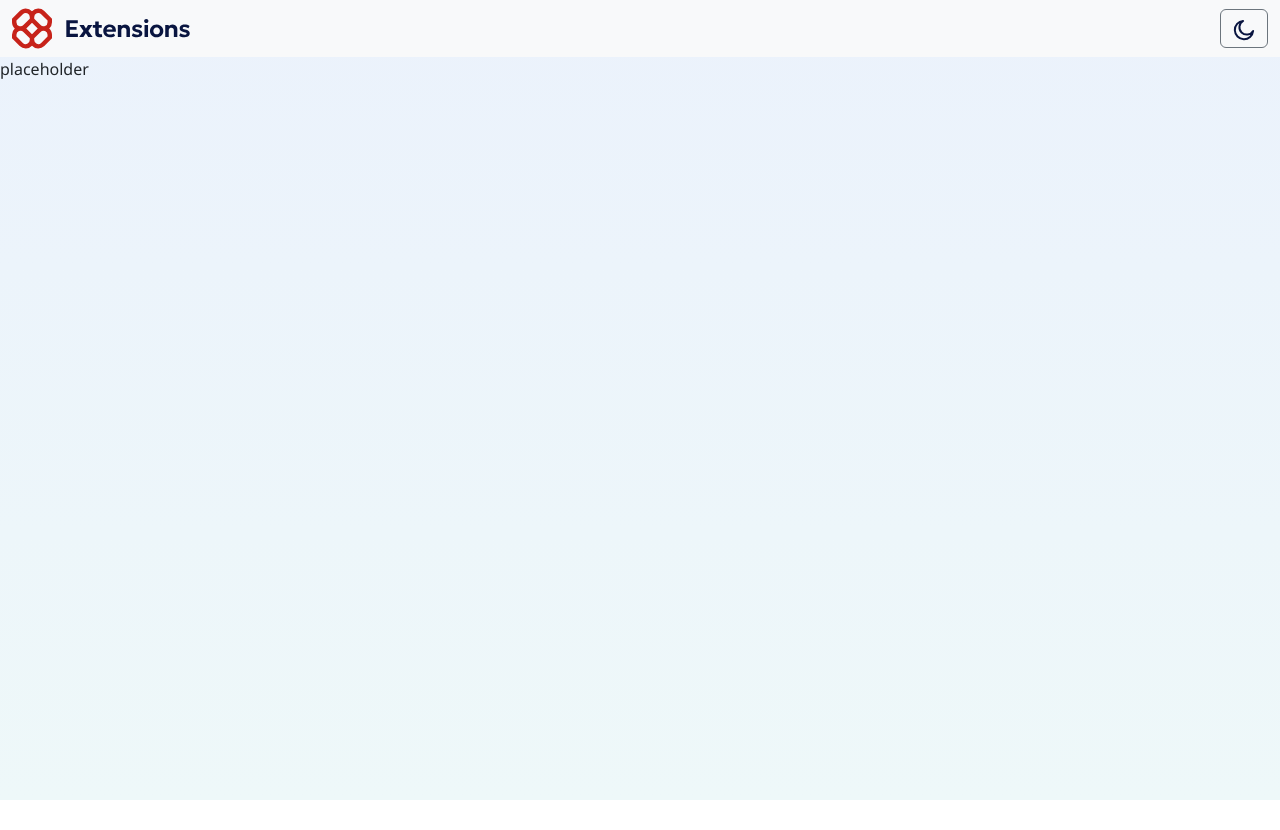
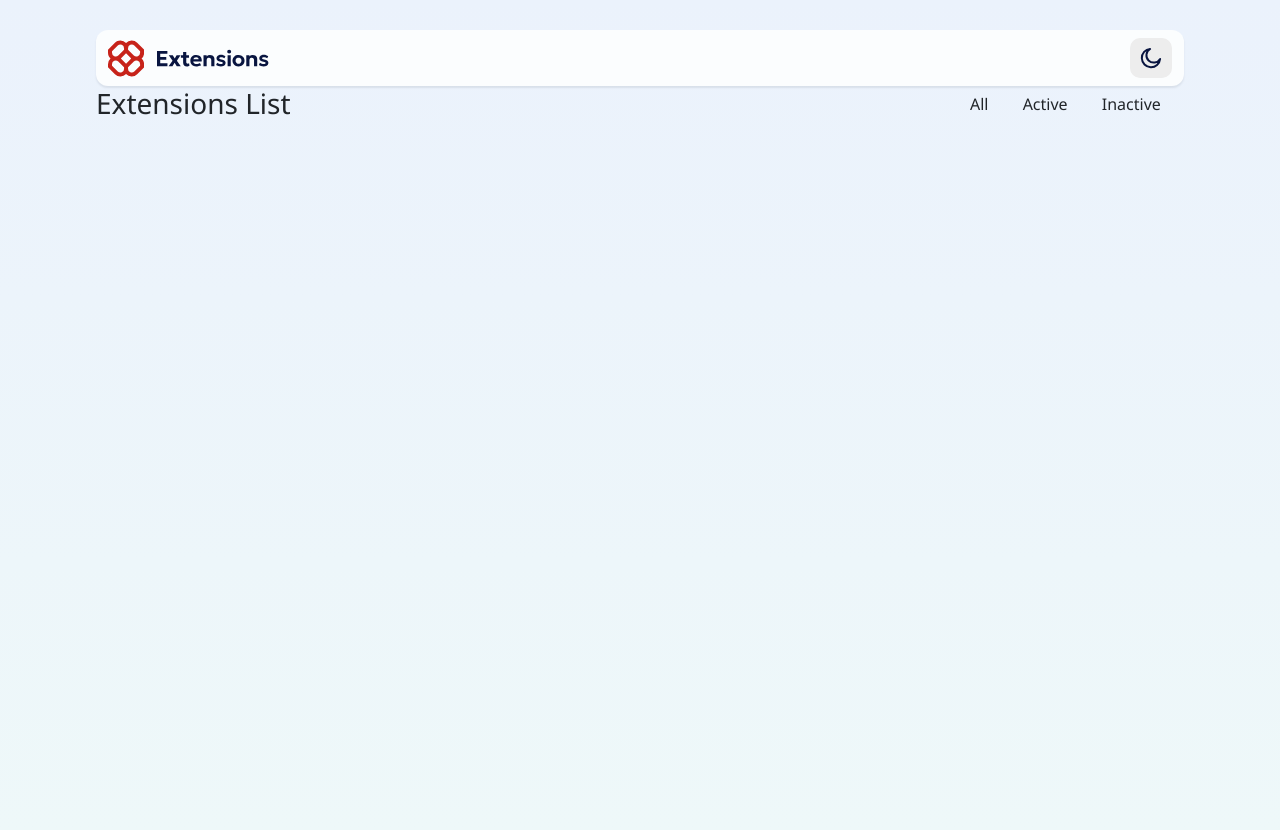
Before and after one commit to FriedAxons/browser-extension-manager-ui, a React (Vite) app: page / in a window 1280 px wide. Before the commit the page ends 800 px from the top, so only its background shows below. Built offline with nearby package versions, Linux system fonts and the light colour scheme.

Commit message:
Save styling progress
- Style filter bar buttons in various states like
hover, checked, and default

```diff
--- a/src/colormode.css
+++ b/src/colormode.css
@@ -4,8 +4,16 @@
   --bs-body-bg: linear-gradient(180deg, #ebf2fc 0%, #eef8f9 100%);
 
   /* Topbar */
+  --bs-topbar-bg: hsl(200, 60%, 99%);
+  --bs-topbar-bshadow: 0px 2px 2px hsla(225, 23%, 24%, 0.1);
+  --bs-topbar-btn: hsl(0, 0%, 93%);
+  --bs-topbar-btn-hover: hsl(0, 0%, 78%);
 
   /* FilterBar */
+  --bs-filterbar-btn-bg: hsl();
+  --bs-filterbar-btn-bg-hover: hsl();
+  --bs-filterbar-btn-active-bg: hsl();
+  --bs-filterbar-btn-color: hsl();
 
   /* GridCard */
 }
@@ -15,9 +23,16 @@
   --bs-body-bg: linear-gradient(180deg, #040918 0%, #091540 100%);
 
   /* Topbar */
-
+  --bs-topbar-bg: hsl(226, 25%, 17%);
+  --bs-topbar-btn: hsl(225, 23%, 24%);
+  --bs-topbar-btn-hover: hsl(226, 11%, 37%);
 
   /* FilterBar */
+  --bs-filterbar-btn-bg: hsl(225, 23%, 24%);
+  --bs-filterbar-btn-bg-hover: hsl(226, 11%, 37%);
+  --bs-filterbar-btn-selected-bg: hsl(3, 86%, 64%);
+  --bs-filterbar-btn-selected-color: hsl(227, 75%, 14%);
+  --bs-filterbar-btn-color: hsl(200, 60%, 99%);
 
   /* GridCard */
 }
@@ -27,6 +42,7 @@
   src: url("./assets/fonts/static/NotoSans-Regular.ttf") format("truetype");
 }
 
+/* Global styles */
 html,
 body {
   background: var(--bs-body-bg);
@@ -36,5 +52,55 @@ body {
   min-height: 100vh;
 
   font-size: 16px;
-  font-family: "Noto Sans", -apple-system, BlinkMacSystemFont, 'Segoe UI', Roboto, Helvetica, Arial, sans-serif;
+  font-family: "Noto Sans", -apple-system, BlinkMacSystemFont, "Segoe UI",
+    Roboto, Helvetica, Arial, sans-serif;
 }
+
+body > div {
+  width: 85%;
+  margin: 30px auto 50px;
+}
+
+.topbar {
+  border-radius: 12px;
+}
+
+.logo {
+  width: 100%;
+  height: 37px;
+}
+
+/* Topbar */
+.topbar {
+  background-color: var(--bs-topbar-bg);
+  box-shadow: var(--bs-topbar-bshadow);
+}
+
+.topbar button {
+  background-color: var(--bs-topbar-btn);
+}
+
+.topbar button:hover {
+  background-color: var(--bs-topbar-btn-hover);
+}
+
+/* FilterBar */
+.filterbar .btn {
+  background-color: var(--bs-filterbar-btn-bg);
+  color: var(--bs-filterbar-btn-color);
+  border: none;
+  margin-right: 0.7rem;
+  transition: background-color 0.2s ease;
+}
+
+.filterbar .btn:hover {
+  background-color: var(--bs-filterbar-btn-bg-hover);
+  color: var(--bs-filterbar-btn-color);
+}
+
+.filterbar .btn-check:checked + .btn {
+  background-color: var(--bs-filterbar-btn-selected-bg);
+  color: var(--bs-filterbar-btn-selected-color);
+}
+
+/* GridCard */
--- a/src/components/FilterBar.tsx
+++ b/src/components/FilterBar.tsx
@@ -1,5 +1,40 @@
+import { useState } from "react";
+import ButtonGroup from "react-bootstrap/ButtonGroup";
+import ToggleButton from "react-bootstrap/ToggleButton";
+
 const Filterbar = () => {
-return <>placeholder</>;
-}
+  const [filter, setFilter] = useState("all");
+
+  const options = [
+    { name: "All", value: "all" },
+    { name: "Active", value: "active" },
+    { name: "Inactive", value: "inactive" },
+  ];
+
+  return (
+    <div className="filterbar d-flex justify-content-between align-items-center mb-3">
+      {/* Left side heading */}
+      <h3 className="mb-0">Extensions List</h3>
+
+      {/* Right side filter toggles */}
+      <ButtonGroup aria-label="Extension filters">
+        {options.map((opt, idx) => (
+          <ToggleButton
+            key={idx}
+            id={`ext-filter-${opt.value}`}
+            type="radio"
+            variant="outline-secondary"
+            name="extensionFilter"
+            value={opt.value}
+            checked={filter === opt.value}
+            onChange={(e) => setFilter(e.currentTarget.value)}
+          >
+            {opt.name}
+          </ToggleButton>
+        ))}
+      </ButtonGroup>
+    </div>
+  );
+};
 
 export default Filterbar;
--- a/src/components/Topbar.tsx
+++ b/src/components/Topbar.tsx
@@ -9,23 +9,32 @@ const Topbar: React.FC = () => {
   const [theme, toggleTheme] = useColorMode();
 
   return (
-    <Navbar expand="lg" bg={theme} variant={theme}>
+    <Navbar expand="lg" data-bs-theme={theme} className="topbar">
       <Container fluid className="d-flex align-items-center">
         <div className="d-flex align-items-center">
           {theme === "light" ? (
-            <LogoIconTextDark aria-label="Logo" />
+            <LogoIconTextDark aria-label="Logo" className="logo" />
           ) : (
-            <LogoIconTextLight aria-label="Logo" />
+            <LogoIconTextLight aria-label="Logo" className="logo" />
           )}
         </div>
         {/* Spacer pushes the button to the right */}
         <div className="ms-auto">
           <Button
-            variant="outline-secondary"
+            variant="outline-none"
             onClick={toggleTheme}
             aria-label={`Switch to ${
               theme === "light" ? "dark" : "light"
             } mode`}
+            style={{
+              padding: 0,
+              display: "flex",
+              alignItems: "center",
+              justifyContent: "center",
+              borderRadius: "10px",
+              width: "42px",
+              height: "40px",
+            }}
           >
             {theme === "light" ? <MoonIcon /> : <SunIcon />}
           </Button>
```
